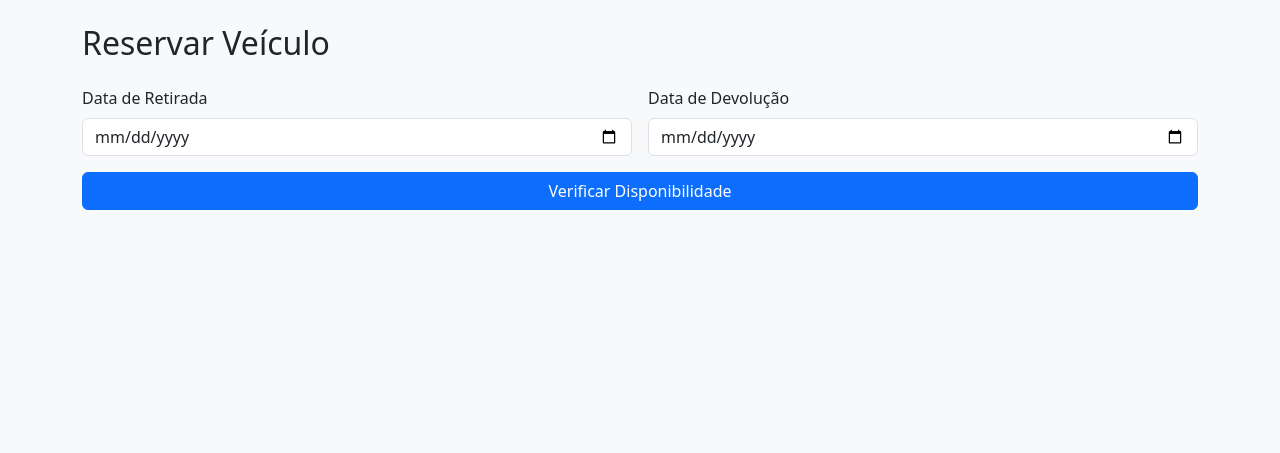
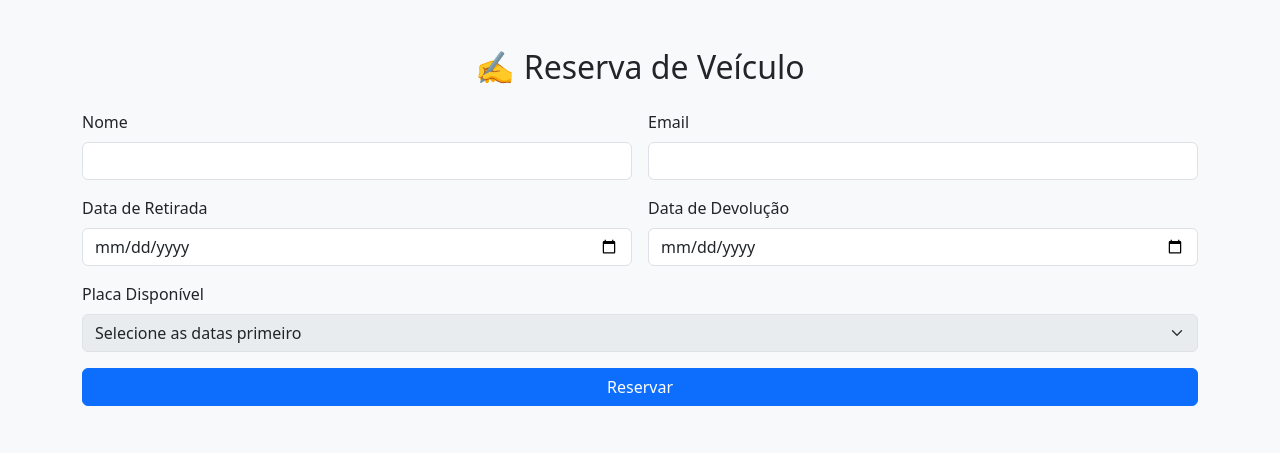
Before and after one commit to marcojr102589/gestao-frota-celeiro, a FastAPI app: page /formulario in a window 1280 px wide. Shown: the top 453 px of the page. Run offline with FastAPI, Linux system fonts and the light colour scheme.

Commit message:
Formulário de reserva com AJAX para checar disponibilidade

```diff
--- a/templates/formulario.html
+++ b/templates/formulario.html
@@ -5,29 +5,27 @@
   <title>Reserva de Veículo</title>
   <meta name="viewport" content="width=device-width, initial-scale=1">
   <link href="https://cdn.jsdelivr.net/npm/bootstrap@5.3.0/dist/css/bootstrap.min.css" rel="stylesheet">
+  <script>
+    async function consultarDisponiveis() {
+      const retirada = document.getElementById('retirada').value;
+      const devolucao = document.getElementById('devolucao').value;
+      const placaSelect = document.getElementById('placa');
+
+      if (retirada && devolucao) {
+        const resp = await fetch(`/disponiveis?retirada=${retirada}&devolucao=${devolucao}`);
+        const data = await resp.json();
+        const placas = data.disponiveis || [];
+
+        placaSelect.innerHTML = placas.length ? placas.map(p => `<option value="\${p}">\${p}</option>`).join("") : '<option disabled selected>Nenhum disponível</option>';
+        placaSelect.disabled = placas.length === 0;
+      }
+    }
+  </script>
 </head>
 <body class="bg-light">
-  <div class="container py-4">
-    <h2 class="mb-4">Reservar Veículo</h2>
-    <form method="get" action="/disponiveis" class="row g-3">
-      <div class="col-md-6">
-        <label class="form-label">Data de Retirada</label>
-        <input type="date" name="retirada" class="form-control" required value="{{ retirada }}">
-      </div>
-      <div class="col-md-6">
-        <label class="form-label">Data de Devolução</label>
-        <input type="date" name="devolucao" class="form-control" required value="{{ devolucao }}">
-      </div>
-      <div class="col-12">
-        <button class="btn btn-primary w-100">Verificar Disponibilidade</button>
-      </div>
-    </form>
-
-    {% if placas %}
-    <hr>
-    <form method="post" action="/formulario" class="row g-3 mt-4">
-      <input type="hidden" name="retirada" value="{{ retirada }}">
-      <input type="hidden" name="devolucao" value="{{ devolucao }}">
+  <div class="container py-5">
+    <h2 class="mb-4 text-center">✍️ Reserva de Veículo</h2>
+    <form method="post" action="/formulario" class="row g-3">
       <div class="col-md-6">
         <label class="form-label">Nome</label>
         <input type="text" name="nome" class="form-control" required>
@@ -36,19 +34,24 @@
         <label class="form-label">Email</label>
         <input type="email" name="email" class="form-control" required>
       </div>
+      <div class="col-md-6">
+        <label class="form-label">Data de Retirada</label>
+        <input type="date" id="retirada" name="retirada" class="form-control" onchange="consultarDisponiveis()" required>
+      </div>
+      <div class="col-md-6">
+        <label class="form-label">Data de Devolução</label>
+        <input type="date" id="devolucao" name="devolucao" class="form-control" onchange="consultarDisponiveis()" required>
+      </div>
       <div class="col-12">
-        <label class="form-label">Placa</label>
-        <select name="placa" class="form-select" required>
-          {% for p in placas %}
-          <option value="{{ p }}">{{ p }}</option>
-          {% endfor %}
+        <label class="form-label">Placa Disponível</label>
+        <select name="placa" id="placa" class="form-select" required disabled>
+          <option>Selecione as datas primeiro</option>
         </select>
       </div>
       <div class="col-12">
-        <button class="btn btn-success w-100">Confirmar Reserva</button>
+        <button class="btn btn-primary w-100">Reservar</button>
       </div>
     </form>
-    {% endif %}
   </div>
 </body>
 </html>
```
